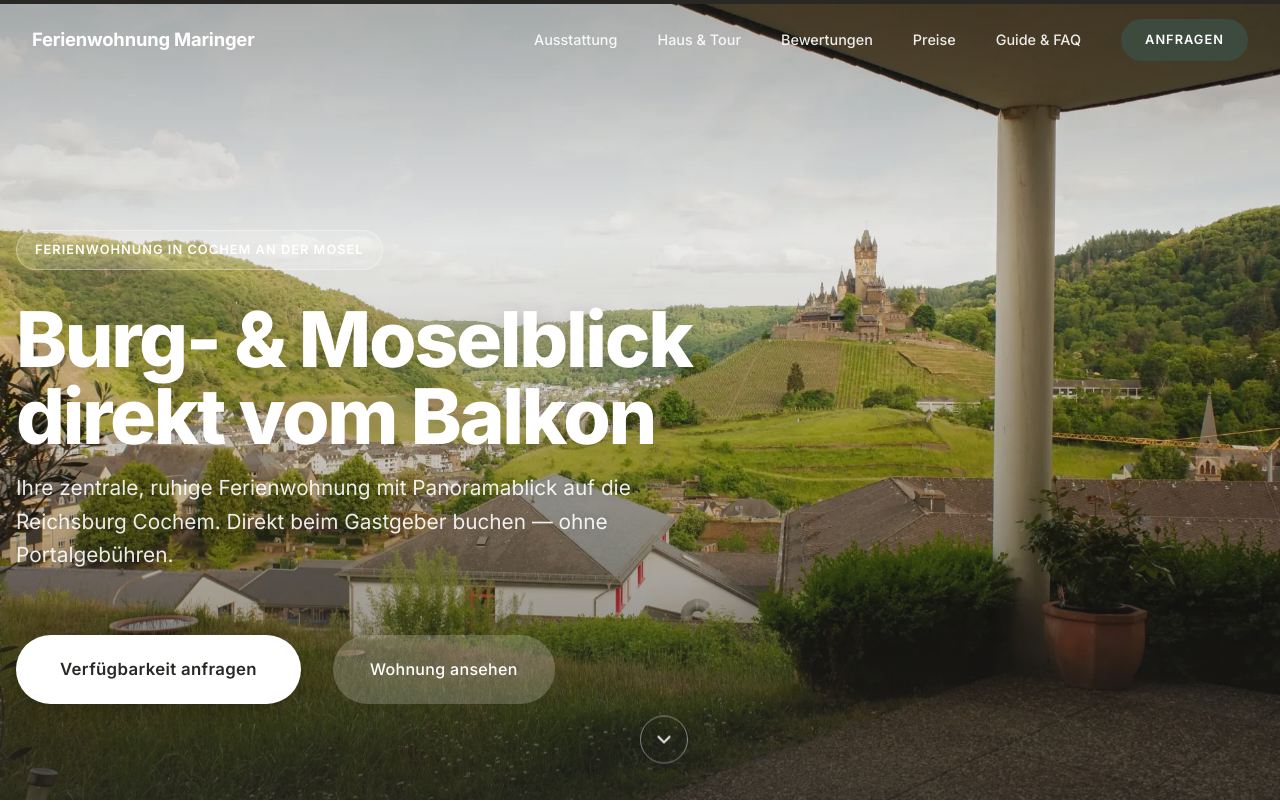
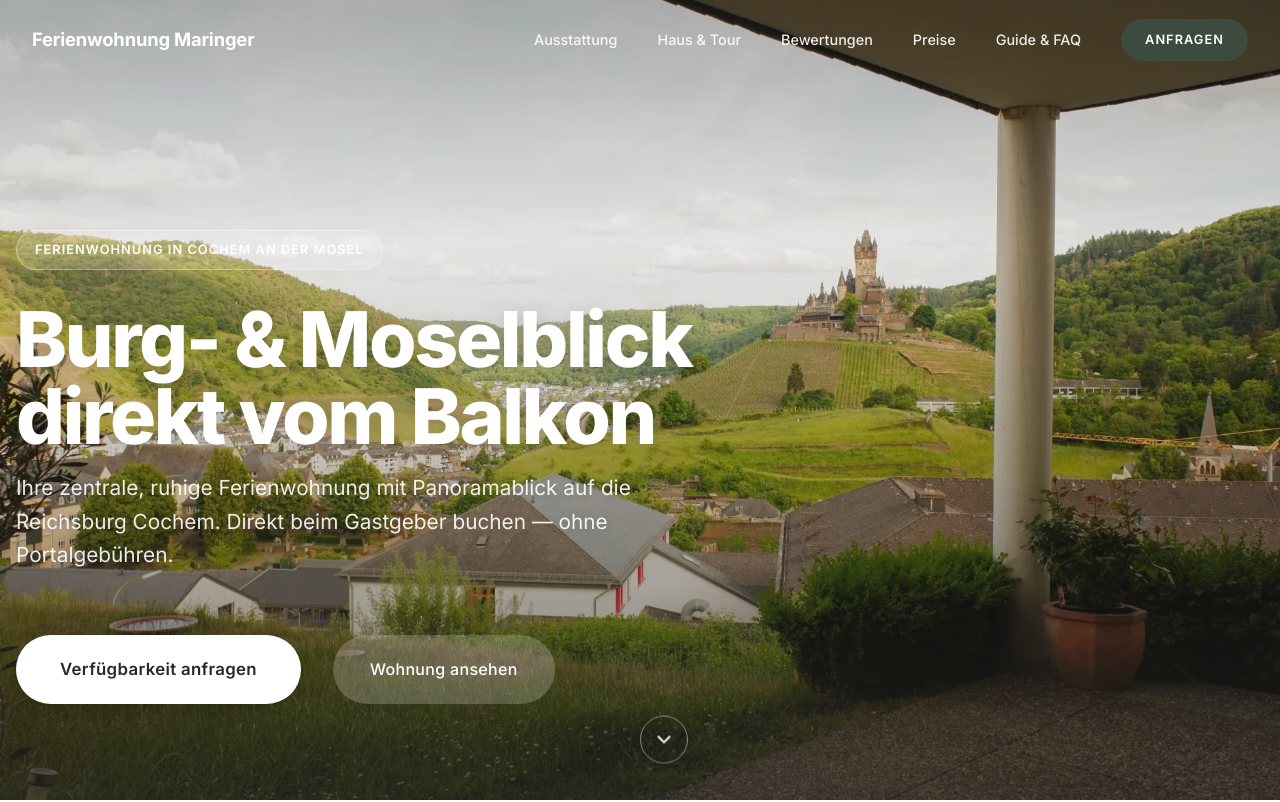
Before and after one commit to tschnorpfeil/FerienwohnungMaringer, a website built with Vite: page index.html in a window 1280 px wide. Shown: the top 802 px of the page. Built offline with nearby package versions, Linux system fonts and the light colour scheme.

Commit message:
revert: remove Dynamic Island hacks (Safari iOS 26+ ignores theme-color)
Safari iOS 26+ 'Liquid Glass' derives UI colors from content,
ignores theme-color meta tag entirely. Status bar color is a
browser-controlled feature, not a web developer feature.
Keeping viewport-fit=cover and safe-area-insets for correct layout.

```diff
--- a/src/css/global.css
+++ b/src/css/global.css
@@ -15,11 +15,6 @@ html {
 
 ::-webkit-scrollbar {
     display: none;
-}
-
-/* Dark root for iOS status bar / Dynamic Island blending */
-html {
-    background-color: #2a2825;
 }
 
 body {
--- a/src/css/hero.css
+++ b/src/css/hero.css
@@ -14,20 +14,6 @@
     padding-top: env(safe-area-inset-top, 0px);
     padding-left: env(safe-area-inset-left, 0px);
     padding-right: env(safe-area-inset-right, 0px);
-}
-
-/* Thin sampling strip for Safari Dynamic Island color detection.
-   Safari samples background-color of fixed elements within 4px of viewport top. */
-.main-nav::before {
-    content: '';
-    position: fixed;
-    top: 0;
-    left: 0;
-    right: 0;
-    height: 4px;
-    background-color: #2a2825;
-    z-index: -1;
-    pointer-events: none;
 }
 
 .main-nav.is-scrolled {
```
